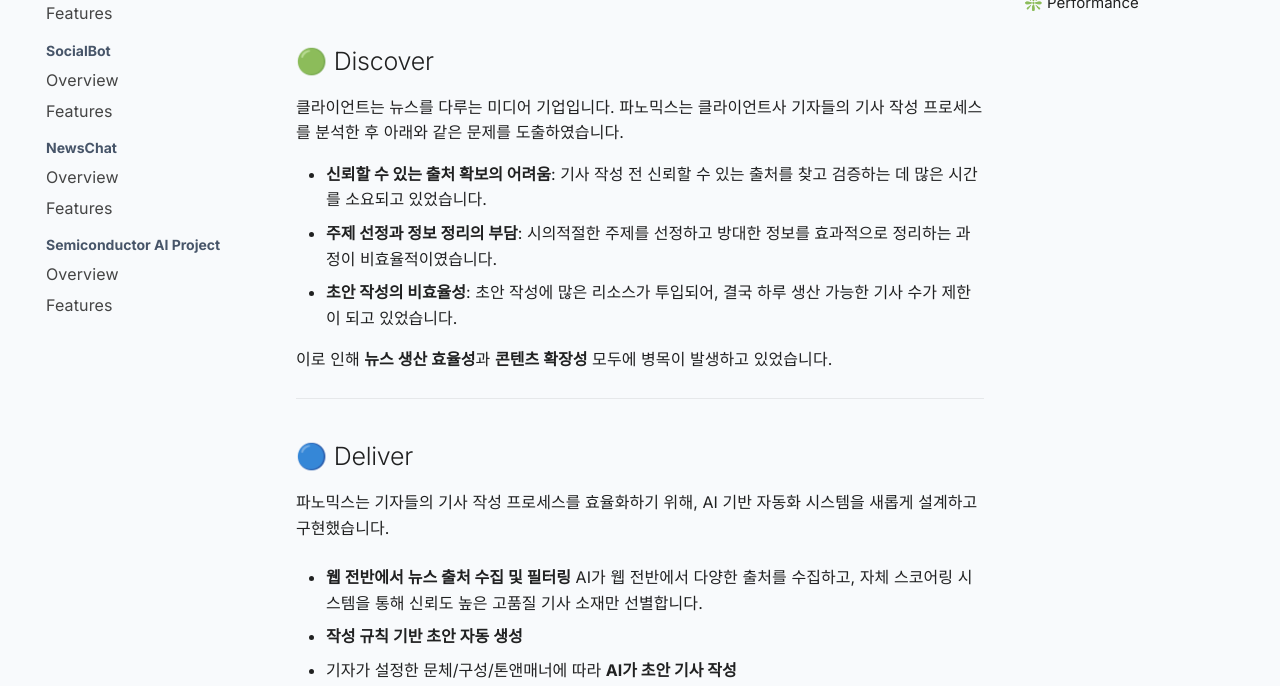
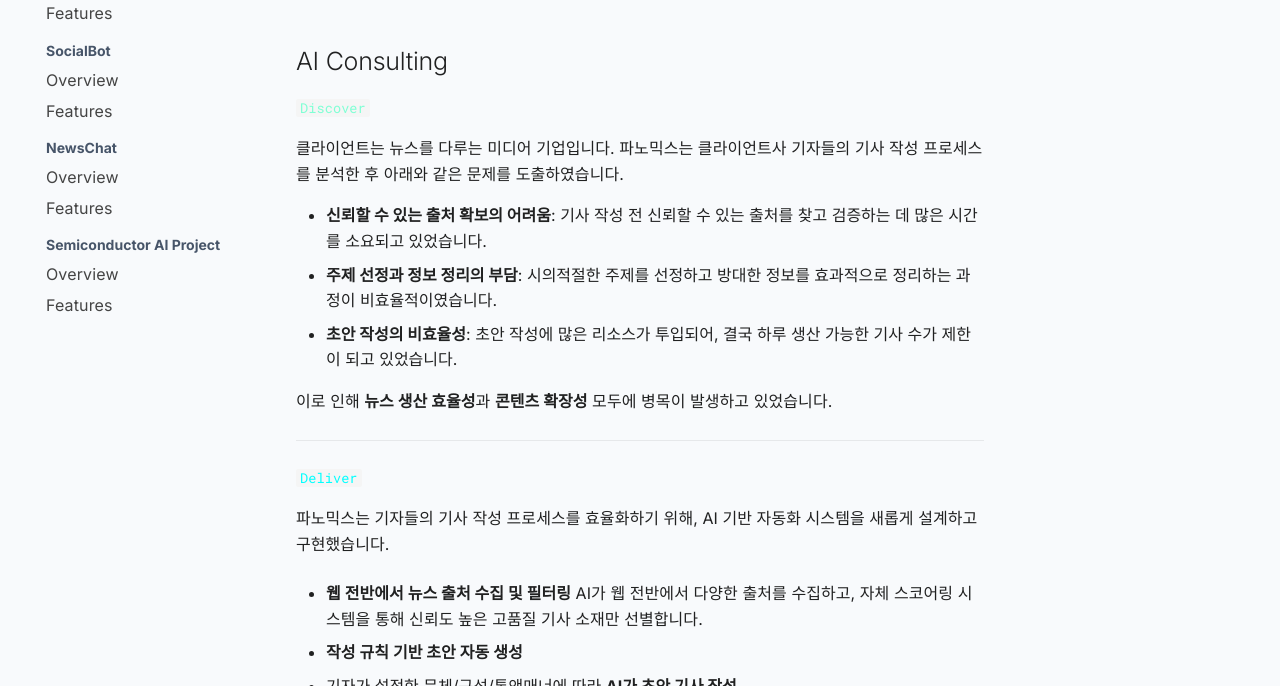
Before and after one commit to panomix/panomix, an MkDocs documentation site: the page built from docs/clients/news/news.md, in a window 1280 px wide and 900 px high, scrolled down 560 px, cut to the strip 214-900 px from the top of the window. Built offline with MkDocs 1.6.1 and Material for MkDocs 9.7.7, drawn with Linux system fonts in a browser that asks for light colours; comment, search, counter and statistics services are not loaded; some of the changed text lies outside the part shown.

Commit message:
Update news.md

```diff
--- a/docs/clients/news/news.md
+++ b/docs/clients/news/news.md
@@ -7,8 +7,8 @@
       <iframe style="width: 100%; aspect-ratio: 16 / 9" src="https://www.youtube.com/embed/kIkpnR-KD88?si=gAcIq4hVWC7RGnFz" title="YouTube video player" frameborder="0" allow="accelerometer; autoplay; clipboard-write; encrypted-media; gyroscope; picture-in-picture; web-share" referrerpolicy="strict-origin-when-cross-origin" allowfullscreen></iframe>
 </div>
 
-
-## 🟢 Discover
+## AI Consulting
+<code style="color : aquamarine">Discover</code>
 
 클라이언트는 뉴스를 다루는 미디어 기업입니다. 파노믹스는 클라이언트사 기자들의 기사 작성 프로세스를 분석한 후 아래와 같은 문제를 도출하였습니다.
 
@@ -22,7 +22,7 @@
 
 ---
 
-## 🔵 Deliver
+<code style="color : cyan">Deliver</code>
 
 파노믹스는 기자들의 기사 작성 프로세스를 효율화하기 위해, AI 기반 자동화 시스템을 새롭게 설계하고 구현했습니다.
 
```
